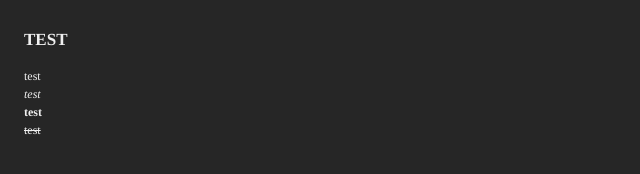
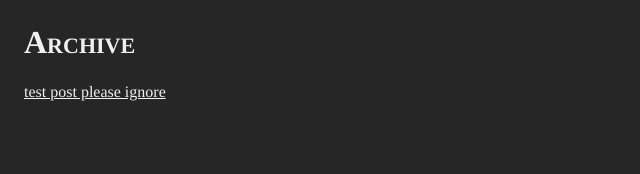
Before and after one commit to oecolampadius/oecolampadius.github.io, a plain HTML site: page index.html in a window 1280 px wide. Shown: the whole page, without its empty margins (0-640 px from the left). Drawn offline with Linux system fonts and the light colour scheme.

Commit message:
please work

```diff
--- a/css/style.css
+++ b/html/css/style.css
@@ -1,5 +1,5 @@
 body {
-font-size: 12px;
+font-size: 16px;
 color: #F0F0F0;
 font-family: Times, "Times New Roman", serif;
 background: #262626;
@@ -7,7 +7,7 @@ margin: 24px;
 }
 
 p {
-line-height: 18px;
+line-height: 20px;
 }
 
 
@@ -21,3 +21,8 @@ h2 {
 font-size: 1.5em;
 font-variant: small-caps;
 }
+
+a {
+	color: #F0F0F0;
+	text-decoration: underline;
+}
--- a/index.html
+++ b/index.html
@@ -1,25 +1,15 @@
 <html>
- <head>
-  <link rel="stylesheet" type="text/css" href="css/style.css">
+<head>
+  <link rel="stylesheet" type="text/css" href="html/css/style.css">
  </head>
  <body>
-  <h1 id="test">
-   test
+  <h1 id="archive">
+   Archive
   </h1>
   <p>
-   test
-   <br/>
-   <em>
-    test
-   </em>
-   <br/>
-   <strong>
-    test
-   </strong>
-   <br/>
-   <del>
-    test
-   </del>
+   <a href="oecolampadius.github.io/html/a-bit-longer.html">
+    test post please ignore
+   </a>
   </p>
  </body>
 </html>
```
Also changed, not shown: html/a-bit-longer.html (added, +43 -0 lines), 2 other files.
